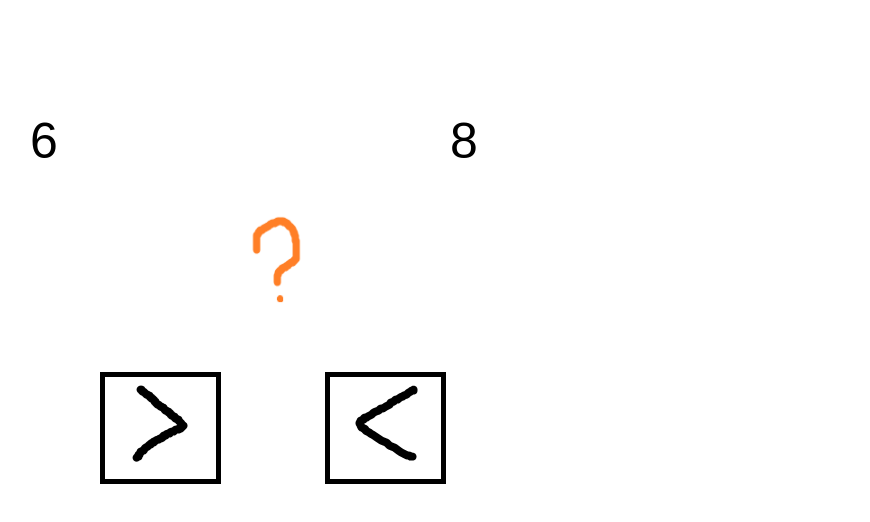
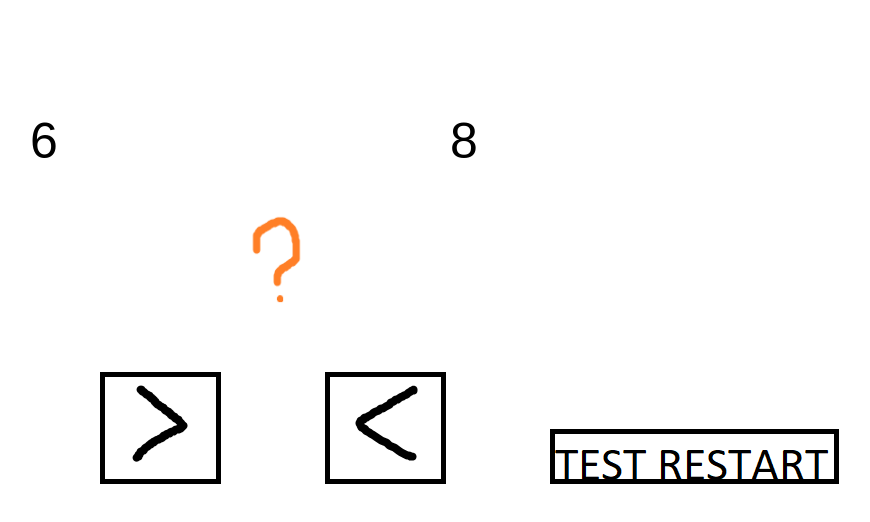
Before and after one commit to ULEARNNOW2020/ULEARNNOW2020.github.io, a plain HTML site: page Math/Math.html in a window 1280 px wide. Shown: the whole page, without its empty margins (378-1248 px from the left). Drawn offline with Linux system fonts and the light colour scheme.

Commit message:
restart btn

```diff
--- a/Math/Math.css
+++ b/Math/Math.css
@@ -1,5 +1,16 @@
 body{
 
+}
+
+#restart{
+  position:relative;
+  top:-100px;
+  left:670px;
+  border:5px solid;
+  transition: 0.2s;
+}
+#restart:hover {
+  transform: scale(1.05);
 }
 
 #more{
--- a/Math/Math.html
+++ b/Math/Math.html
@@ -10,6 +10,7 @@
   <br>
   <img src="img/more.png" id="more"  onclick="more()"></img>
   <img src="img/less.png" id="less"  onclick="less()"></img>
+  <img src="img/restart.png" id="restart"  onclick="restart()"></img>
   <script src="Math.js"></script>
   </body>
 </html>
--- a/Math/Math.js
+++ b/Math/Math.js
@@ -37,6 +37,15 @@ function draw(){
   }
 }
 
+function restart(){
+  ans = 2;
+  first1 = getRandom(0, 10);
+  first = Math.round(first1);
+  second1 = getRandom(0, 10);
+  second = Math.round(second1);
+  ctx.fillStyle = "black";
+}
+
     //   ОТВЕТЫ
 function more(){
   if (first > second){
```
Also changed, not shown: Math/img/restart.png (added).
